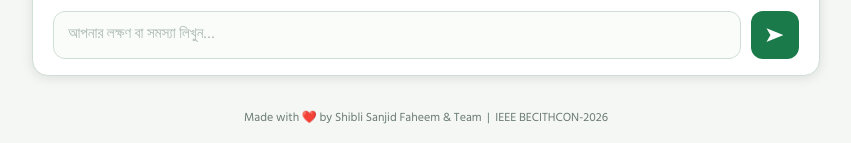
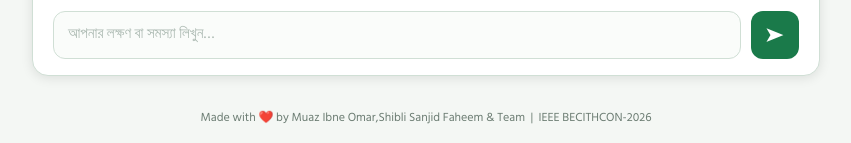
Before and after one commit to DirtyFox009/-Bangla-Health-Assistant-IEEE-BECITHCON-2026, a Flask app: page / in a window 1280 px wide. Shown: the part 657-800 px from the top of the page, without its empty margins (214-1065 px from the left). Run offline with Flask 3, Linux system fonts and the light colour scheme.

Commit message:
Add name to footer

```diff
--- a/templates/index.html
+++ b/templates/index.html
@@ -305,7 +305,7 @@
   </div>
 
   <footer>
-    Made with ❤️ by Shibli Sanjid Faheem &amp; Team &nbsp;|&nbsp; IEEE BECITHCON-2026
+    Made with ❤️ by Muaz Ibne Omar,Shibli Sanjid Faheem &amp; Team &nbsp;|&nbsp; IEEE BECITHCON-2026
   </footer>
 </div>
 
```
